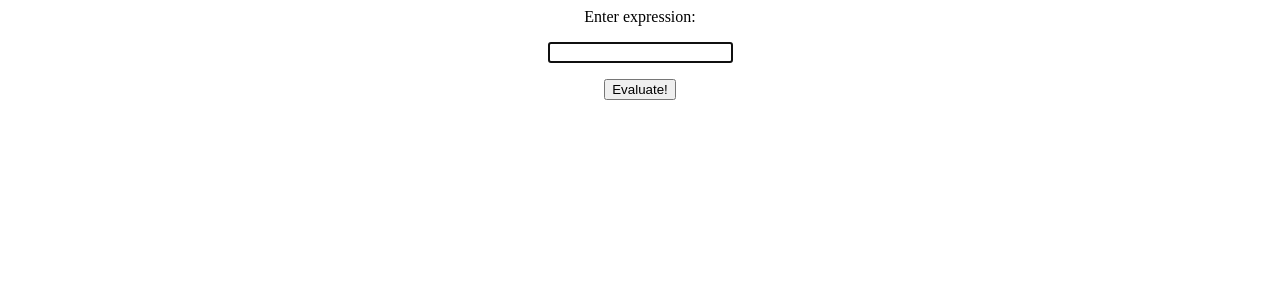
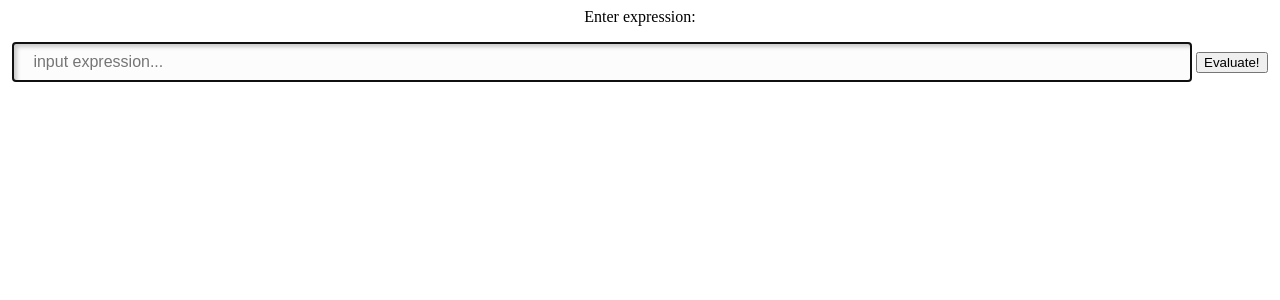
Before and after one commit to werelaxe/python-evaluator, a Flask app: page / in a window 1280 px wide. Shown: the top 300 px of the page. Run offline with Flask 2, Linux system fonts and the light colour scheme; parts of the project's set-up code (start-up, migrations or seed data) failed here and were passed over.

Commit message:
architecture of project fixes

```diff
--- /dev/null
+++ b/static/input.css
@@ -0,0 +1,43 @@
+
+.de-input {
+  width: 90%;
+  display: inline-block;
+  -webkit-box-sizing: content-box;
+  -moz-box-sizing: content-box;
+  box-sizing: content-box;
+  padding: 10px 20px;
+  border: 1px solid #b7b7b7;
+  -webkit-border-radius: 3px;
+  border-radius: 3px;
+  font: normal medium/normal Arial, Helvetica, sans-serif;
+  color: black;
+  -o-text-overflow: clip;
+  text-overflow: clip;
+  background: rgba(252,252,252,1);
+  -webkit-box-shadow: 2px 2px 2px 0 rgba(0,0,0,0.2) inset;
+  box-shadow: 2px 2px 2px 0 rgba(0,0,0,0.2) inset;
+  text-shadow: 1px 1px 0 rgba(255,255,255,0.66) ;
+  -webkit-transition: all 200ms cubic-bezier(0.42, 0, 0.58, 1);
+  -moz-transition: all 200ms cubic-bezier(0.42, 0, 0.58, 1);
+  -o-transition: all 200ms cubic-bezier(0.42, 0, 0.58, 1);
+  transition: all 200ms cubic-bezier(0.42, 0, 0.58, 1);
+}
+
+.de-input:hover {
+  border: 1px solid #a3a3a3;
+  background: rgba(255,255,255,1);
+  -webkit-transition: all 100ms cubic-bezier(0.42, 0, 0.58, 1);
+  -moz-transition: all 100ms cubic-bezier(0.42, 0, 0.58, 1);
+  -o-transition: all 100ms cubic-bezier(0.42, 0, 0.58, 1);
+  transition: all 100ms cubic-bezier(0.42, 0, 0.58, 1);
+}
+
+.de-input:focus {
+  border: 1px solid #018dc4;
+  -webkit-box-shadow: 4px 4px 4px 0 rgba(0,0,0,0.2) inset;
+  box-shadow: 4px 4px 4px 0 rgba(0,0,0,0.2) inset;
+  -webkit-transition: all 50ms cubic-bezier(0.42, 0, 0.58, 1);
+  -moz-transition: all 50ms cubic-bezier(0.42, 0, 0.58, 1);
+  -o-transition: all 50ms cubic-bezier(0.42, 0, 0.58, 1);
+  transition: all 50ms cubic-bezier(0.42, 0, 0.58, 1);
+}
--- a/templates/main_page.html
+++ b/templates/main_page.html
@@ -1,6 +1,7 @@
 <html>
 	<head>
 		<title>Simple evaluator</title>
+        <link rel="stylesheet" type="text/css" href="../static/input.css">
 		<script type="text/javascript">
 			function setFocusToTextBox() {
  			   document.getElementById("input").focus();}
@@ -10,8 +11,10 @@
 		<center>
 			<form action = "{{path}}login" method = "post">
 	           <p>Enter expression:</p>
-	           <p><input type = "text" name = "nm" id="input" /></p>
-	           <p><input type = "submit" value = "Evaluate!" /></p>
+	           <p>
+                   <input type = "text" class="de-input" placeholder="input expression..." name = "nm" id="input" />
+                   <input type="submit" value = "Evaluate!" />
+               </p>
 	        </form>
     	</center>
 	</body>
```
Also changed, not shown: templates/result_page.html (+5 -2 lines).
